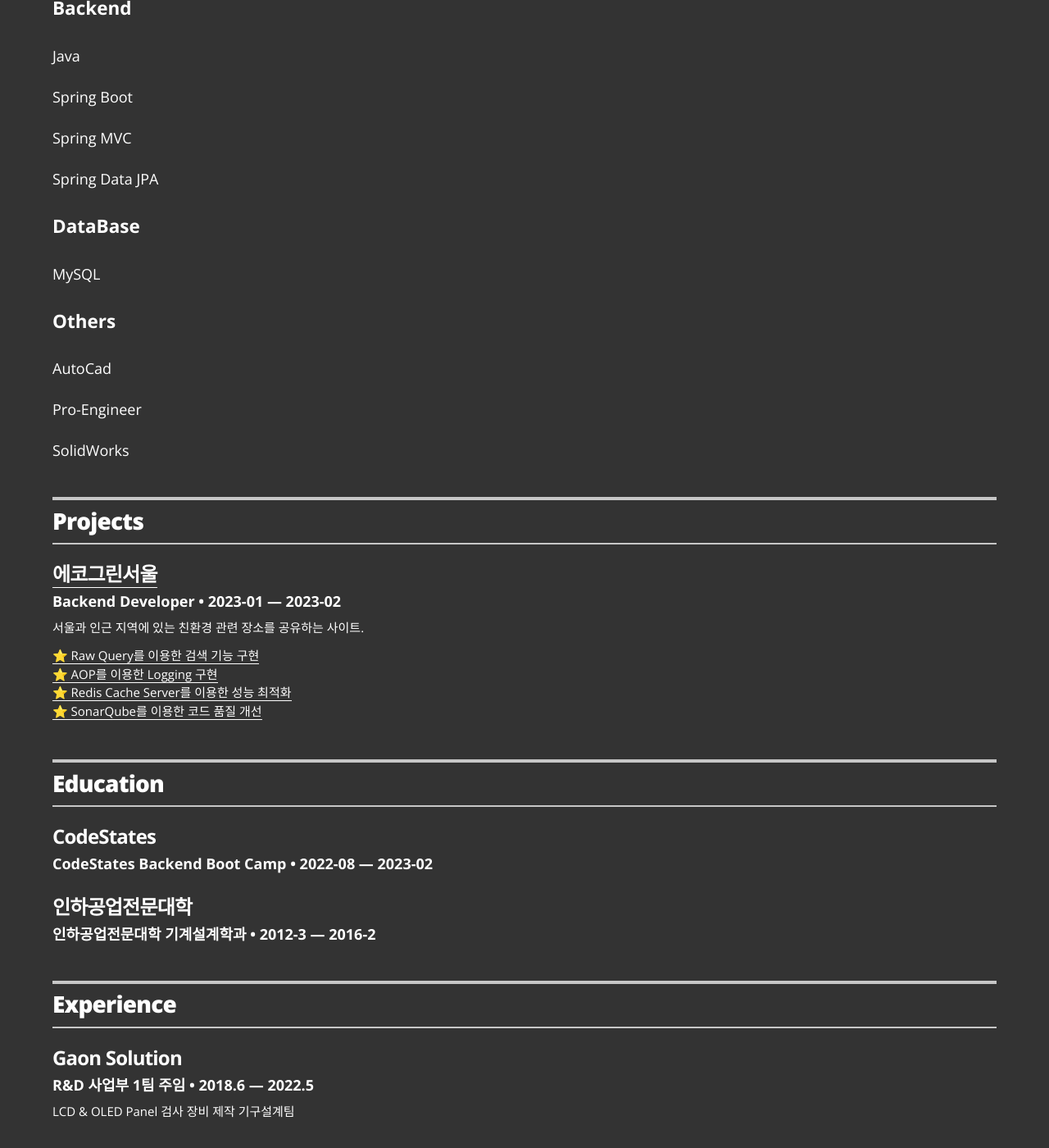
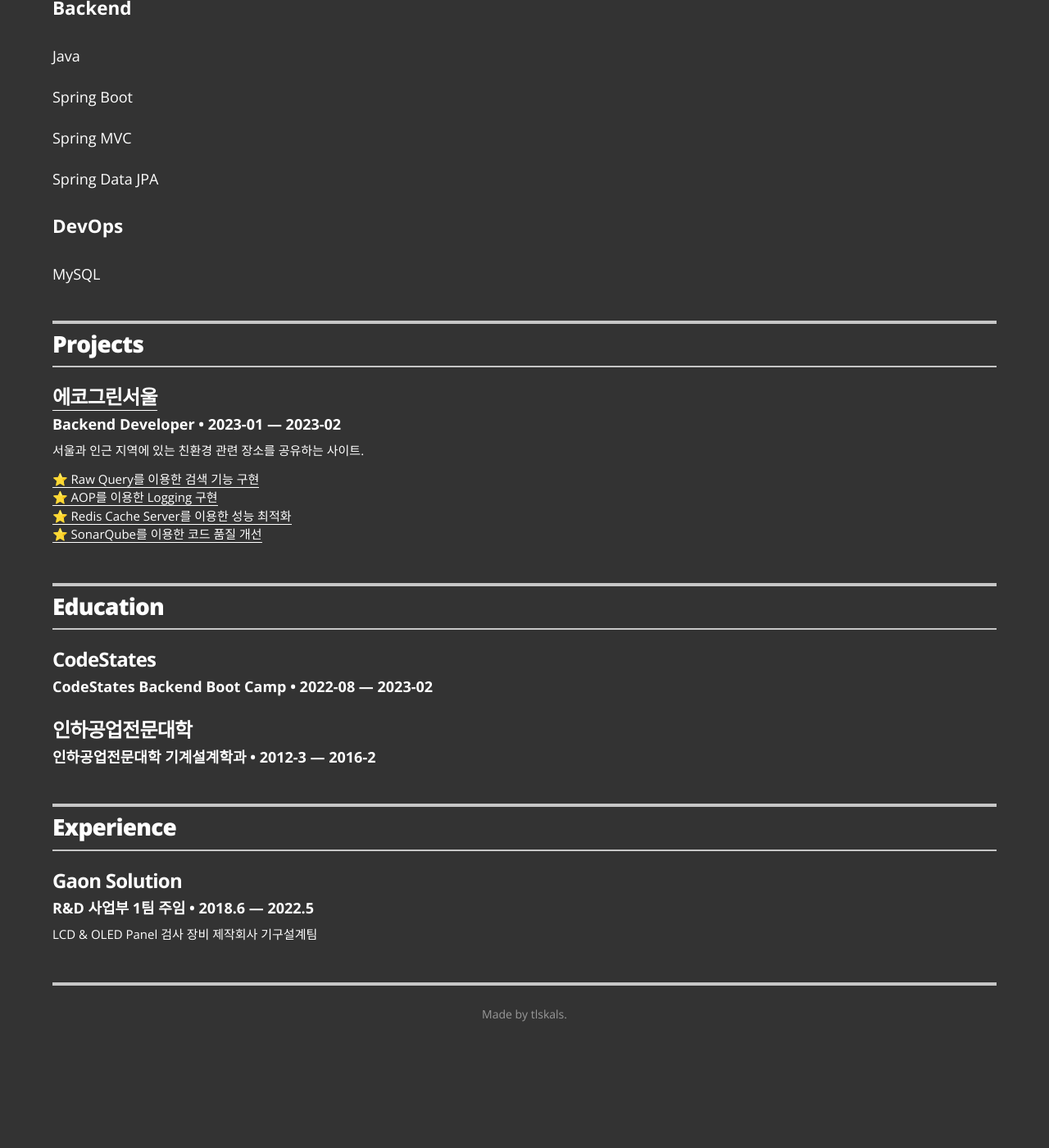
Before and after one commit to tlskals/tlskals.github.io, a Jekyll site: the page built from index.html, in a window 1280 px wide and 1400 px high, scrolled down 645 px. Shown: the whole window at 82% size. Built offline with Jekyll 4.4.1, drawn with Linux system fonts in a browser that asks for light colours; after the commit the page ends 1964 px from its top, so only the background shows below that.

Commit message:
Review Update

```diff
--- a/_data/experience.yml
+++ b/_data/experience.yml
@@ -3,4 +3,4 @@
 - company: Gaon Solution
   position: R&D 사업부 1팀 주임
   duration: 2018.6 &mdash; 2022.5
-  summary: LCD & OLED Panel 검사 장비 제작 기구설계팀
+  summary: LCD & OLED Panel 검사 장비 제작회사 기구설계팀
--- a/_data/skills.yml
+++ b/_data/skills.yml
@@ -7,14 +7,14 @@
 - skill: Spring Data JPA
 
 
-- category: DataBase
+- category: DevOps
 - skill: MySQL
 
-
-- category: Others
-- skill: AutoCad
-- skill: Pro-Engineer
-- skill: SolidWorks
+#
+#- category: Others
+#- skill: AutoCad
+#- skill: Pro-Engineer
+#- skill: SolidWorks
 
 # Digital content development and creation
 #- skill: SonarQube
--- a/_layouts/resume.html
+++ b/_layouts/resume.html
@@ -82,7 +82,7 @@
             <h3 class="resume-item-title" itemprop="name">{% if project.url %}<a href="{{ project.url }} " itemprop="url" style="color: #fff">{{ project.project }}</a>{% else %}{{ project.project }}{% endif %}</h3>
             <h4 class="resume-item-details" itemprop="description">{{ project.role }}  &bull; {{ project.duration }}</h4>
             <p class="resume-item-copy">{{ project.description }}</p>
-            <p class="resume-item-copy">{{project.summary}} <A href="https://github.com/tlskals/Project_Review/blob/main/Reivew/Raw%20Query%EB%A5%BC%20%EC%9D%B4%EC%9A%A9%ED%95%9C%20Search%20%EA%B8%B0%EB%8A%A5%20%EA%B5%AC%ED%98%84.md" style="color: #fff"> ⭐ Raw Query를 이용한 검색 기능 구현 </A> <br> <A href="https://github.com/tlskals/Project_Review/blob/main/Reivew/AOP%EB%A5%BC%20%EC%9D%B4%EC%9A%A9%ED%95%9C%20Logging%20%EA%B5%AC%ED%98%84.md" style="color: #fff"> ⭐ AOP를 이용한 Logging 구현 <br><A href="https://github.com/tlskals/Project_Review/blob/main/Reivew/Redis%20Cache%20Server%EB%A5%BC%20%EC%9D%B4%EC%9A%A9%ED%95%9C%20%EC%84%B1%EB%8A%A5%20%EC%B5%9C%EC%A0%81%ED%99%94.md" style="color: #fff"> ⭐ Redis Cache Server를 이용한 성능 최적화 <br> <A href="http://daum.net" style="color: #fff"> ⭐ SonarQube를 이용한 코드 품질 개선 </A></A> </A></p>
+            <p class="resume-item-copy">{{project.summary}} <A href="https://github.com/tlskals/Project_Review/blob/main/Reivew/Raw%20Query%EB%A5%BC%20%EC%9D%B4%EC%9A%A9%ED%95%9C%20Search%20%EA%B8%B0%EB%8A%A5%20%EA%B5%AC%ED%98%84.md" style="color: #fff"> ⭐ Raw Query를 이용한 검색 기능 구현 </A> <br> <A href="https://github.com/tlskals/Project_Review/blob/main/Reivew/AOP%EB%A5%BC%20%EC%9D%B4%EC%9A%A9%ED%95%9C%20Logging%20%EA%B5%AC%ED%98%84.md" style="color: #fff"> ⭐ AOP를 이용한 Logging 구현 <br><A href="https://github.com/tlskals/Project_Review/blob/main/Reivew/Redis%20Cache%20Server%EB%A5%BC%20%EC%9D%B4%EC%9A%A9%ED%95%9C%20%EC%84%B1%EB%8A%A5%20%EC%B5%9C%EC%A0%81%ED%99%94.md" style="color: #fff"> ⭐ Redis Cache Server를 이용한 성능 최적화 <br> <A href="https://github.com/tlskals/Project_Review/blob/main/Reivew/SonarQube%EB%A5%BC%20%EC%9D%B4%EC%9A%A9%ED%95%9C%20%EC%BD%94%EB%93%9C%20%ED%92%88%EC%A7%88%20%EA%B0%9C%EC%84%A0.md" style="color: #fff"> ⭐ SonarQube를 이용한 코드 품질 개선 </A></A> </A></p>
           </div>
           {% endfor %}
 
```
